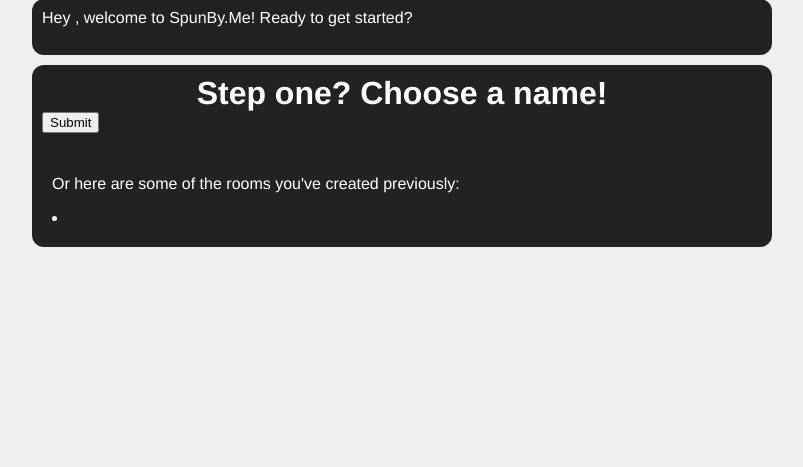
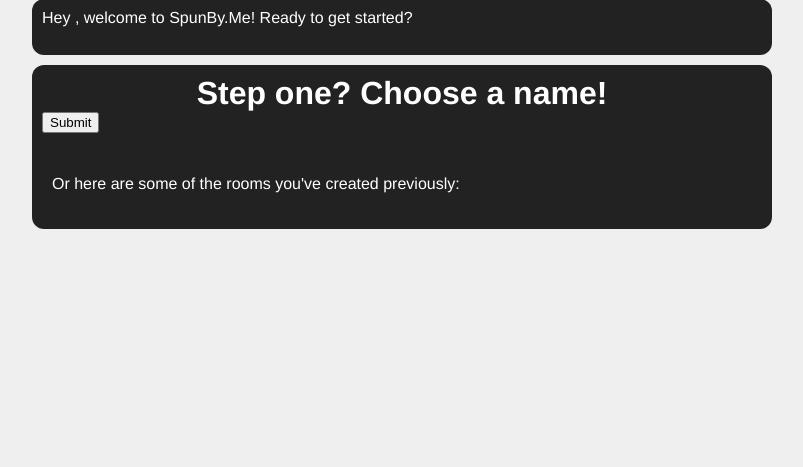
Before and after one commit to nickbarnwell/SpunBy.Me, a Django app: page / in a window 1280 px wide. Shown: the part 131-598 px from the top of the page, without its empty margins (238-1041 px from the left). Run offline with Django 3.2, Linux system fonts and the light colour scheme.

Commit message:
Style change

```diff
--- a/SpunByMe/static/css/main.css
+++ b/SpunByMe/static/css/main.css
@@ -6,6 +6,9 @@ body {margin: 0em 0 0 0; vertical-align: middle; font-family: Helvetica,Arial,Se
 a {
   text-decoration: none;
   color: #D7A900;
+}
+li, ul {
+  list-style:none;
 }
 header {
   width: 740px;
--- a/SpunByMe/templates/base.html
+++ b/SpunByMe/templates/base.html
@@ -20,7 +20,7 @@
 
   </div>
   <footer>
-    built by <a href="https://www.facebook.com/nick.barnwell">nb</a>.
+    built by <a href="https://www.facebook.com/nick.barnwell">nb</a>, re, bc, aj.
   </footer>
   <!--[if lt IE 7 ]>
     <script src="js/libs/dd_belatedpng.js"></script>
```
